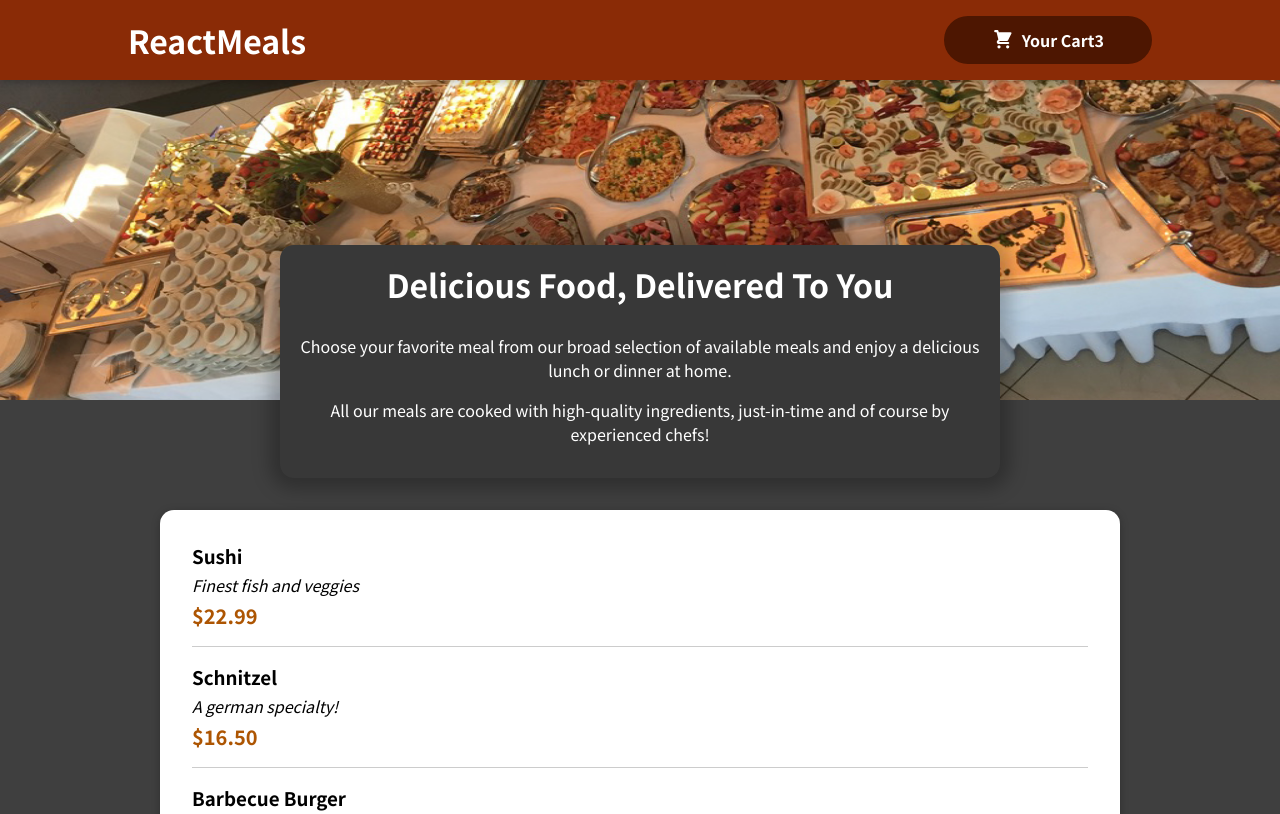
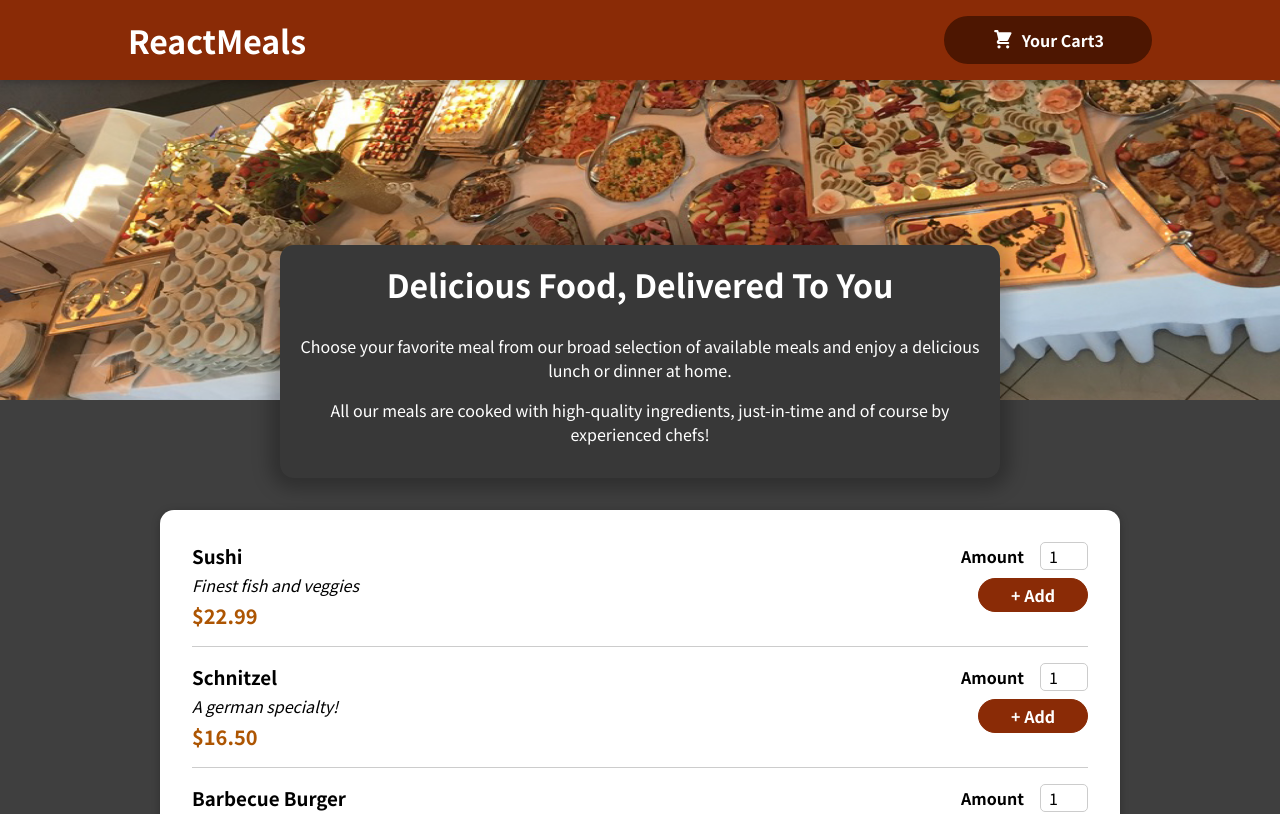
Before and after one commit to jayesh-gite/TheFoodOrderApp-react, a React (Create React App) app: page / in a window 1280 px wide. Shown: the top 814 px of the page. Built offline with nearby package versions, Linux system fonts and the light colour scheme.

Commit message:
05 - Adding Input form for available items

```diff
--- a/src/components/Meals/MealItem/MealItem.js
+++ b/src/components/Meals/MealItem/MealItem.js
@@ -1,5 +1,5 @@
 import classes from "./MealItem.module.css";
-
+import MealItemForm from "./MealItemForm";
 const MealItem = (props) => {
   const price = `$${props.price.toFixed(2)}`;
 
@@ -10,7 +10,9 @@
         <div className={classes.description}>{props.description}</div>
         <div className={classes.price}>{price}</div>
       </div>
-      <div></div>
+      <div>
+        <MealItemForm id={props.id} />
+      </div>
     </li>
   );
 };
--- /dev/null
+++ b/src/components/Meals/MealItem/MealItemForm.js
@@ -0,0 +1,21 @@
+import classes from "./MealItemForm.module.css";
+import Input from "../../UI/Input";
+const MealItemForm = (props) => {
+  return (
+    <form className={classes.form}>
+      <Input
+        label="Amount"
+        input={{
+          id: "amount_" + props.id,
+          type: "number",
+          min: "1",
+          max: "5",
+          step: "1",
+          defaultValue: "1",
+        }}
+      />
+      <button>+ Add</button>
+    </form>
+  );
+};
+export default MealItemForm;
--- /dev/null
+++ b/src/components/Meals/MealItem/MealItemForm.module.css
@@ -0,0 +1,21 @@
+.form {
+  text-align: right;
+}
+
+.form button {
+  font: inherit;
+  cursor: pointer;
+  background-color: #8a2b06;
+  border: 1px solid #8a2b06;
+  color: white;
+  padding: 0.25rem 2rem;
+  border-radius: 20px;
+  font-weight: bold;
+}
+
+.form button:hover,
+.form button:active {
+  background-color: #641e03;
+  border-color: #641e03;
+  cursor: pointer;
+}
--- /dev/null
+++ b/src/components/UI/Input.js
@@ -0,0 +1,10 @@
+import classes from "./Input.module.css";
+const Input = (props) => {
+  return (
+    <div className={classes.input}>
+      <label htmlFor={props.input.id}>{props.label}</label>
+      <input {...props.input} />
+    </div>
+  );
+};
+export default Input;
--- /dev/null
+++ b/src/components/UI/Input.module.css
@@ -0,0 +1,18 @@
+.input {
+  display: flex;
+  align-items: center;
+  margin-bottom: 0.5rem;
+}
+
+.input label {
+  font-weight: bold;
+  margin-right: 1rem;
+}
+
+.input input {
+  width: 3rem;
+  border-radius: 5px;
+  border: 1px solid #ccc;
+  font: inherit;
+  padding-left: 0.5rem;
+}
```
Also changed, not shown: 1 other file (tests, documents, lock files or other folders).
